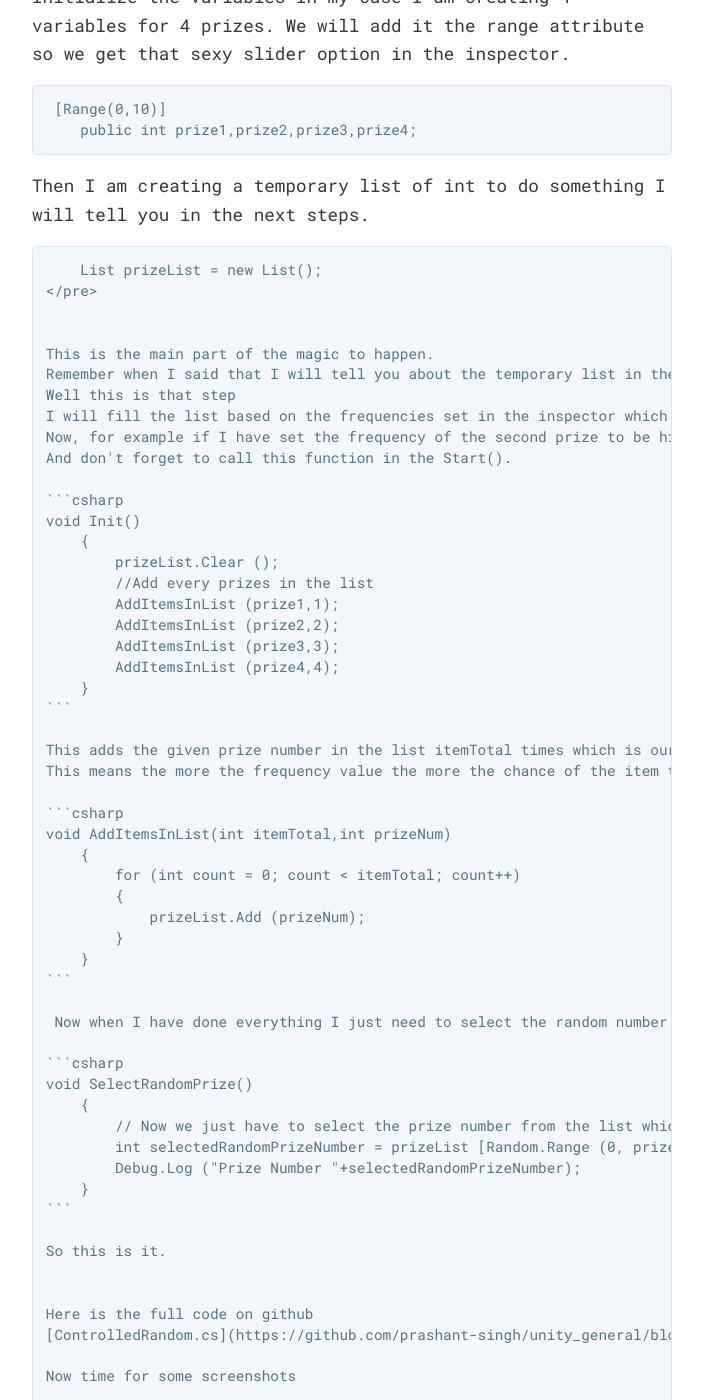
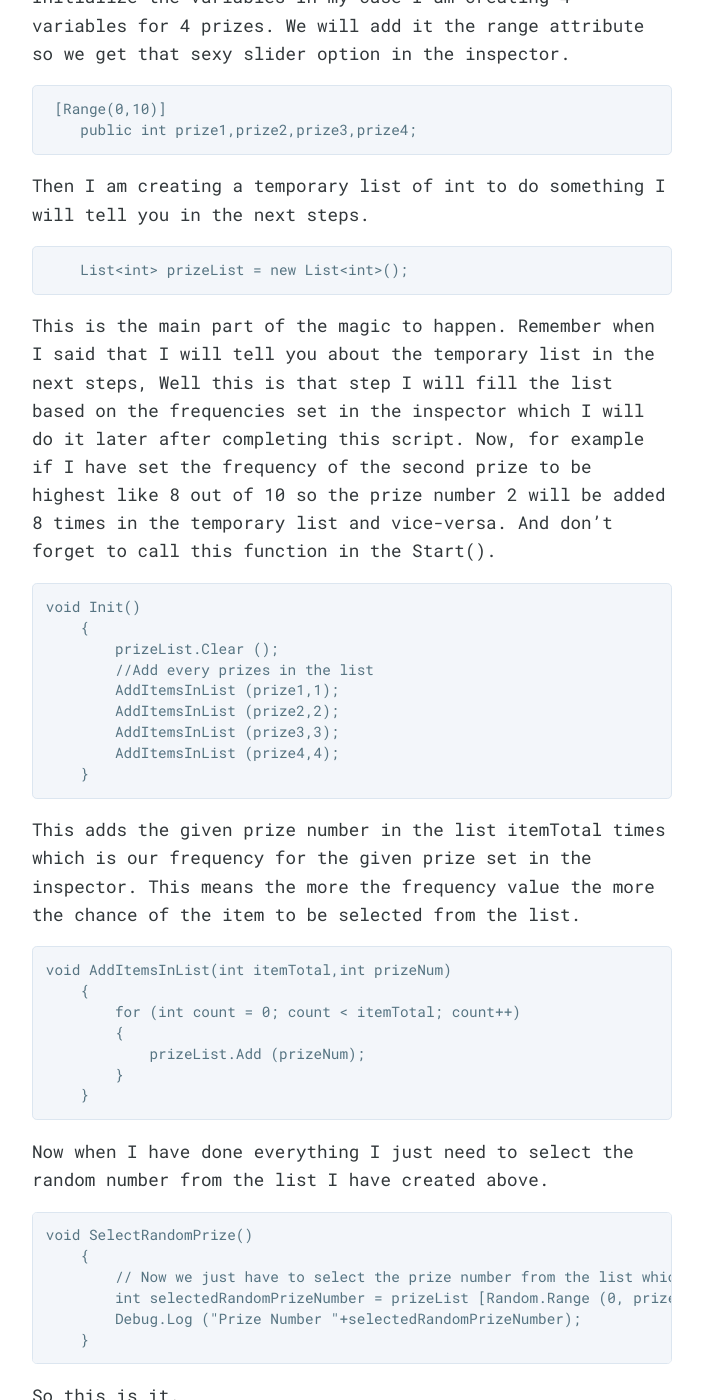
Before and after one commit to prashant-singh/prashant-singh.github.io, a Jekyll site: the page built from _posts/2016-08-11-Random-prize-selector.md, in a window 1280 px wide and 1400 px high, scrolled down 685 px. Shown: the whole window, without its empty margins (288-991 px from the left). Built offline with Jekyll 4.4.1, drawn with Linux system fonts in a browser that asks for light colours; nearby versions of some CDN libraries; some of the changed text lies outside the part shown.

Commit message:
Update 2016-08-11-Random-prize-selector.md

```diff
--- a/_posts/2016-08-11-Random-prize-selector.md
+++ b/_posts/2016-08-11-Random-prize-selector.md
@@ -17,7 +17,7 @@ We will add it the range attribute so we get that sexy slider option in the insp
 Then I am creating a temporary list of int to do something I will tell you in the next steps.
 
 <pre class="brush: csharp; title: ; notranslate" title="">
-    List<int> prizeList = new List<int>();
+    List&lt;int&gt; prizeList = new List&lt;int&gt;();
 </pre>
 
 
```
